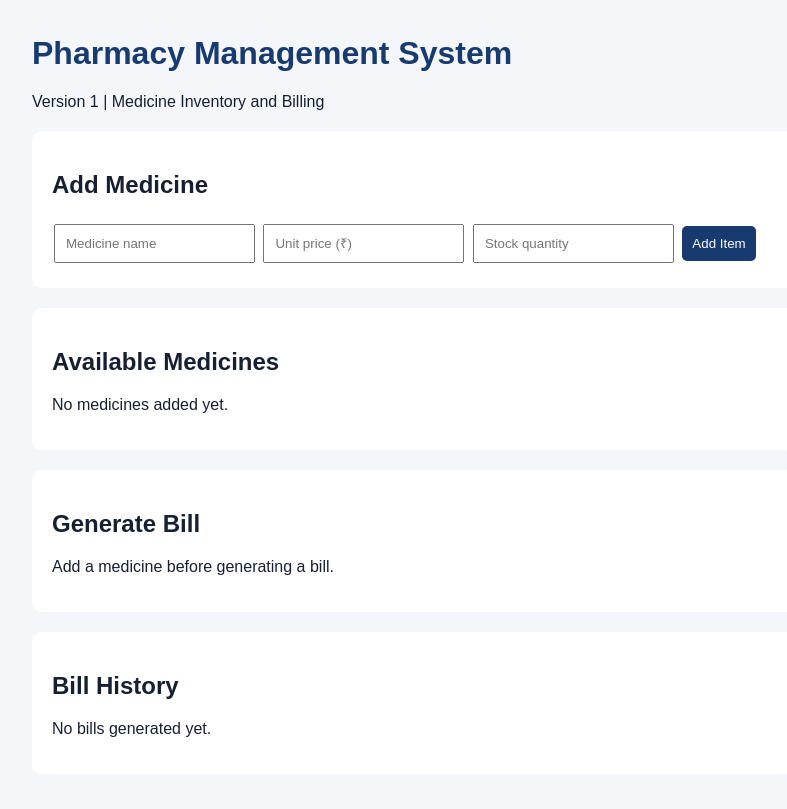
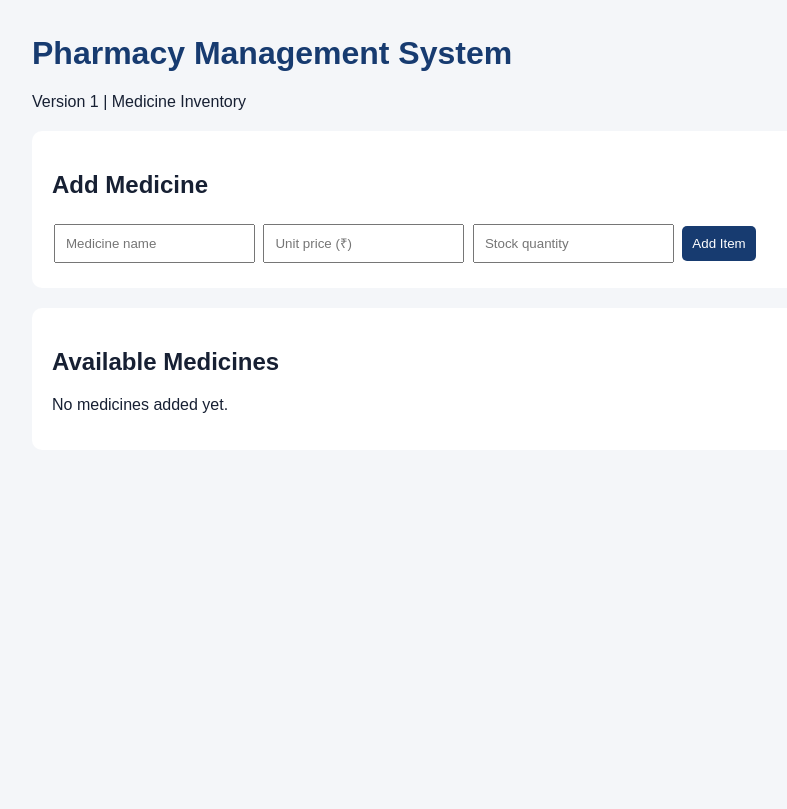
Before and after one commit to siddharthvr7/PharmacySystem, a Flask app: page / in a window 1280 px wide. Shown: the whole page, without its empty margins (108-895 px from the left). After the commit the page ends 413 px from the top, so only its background shows below. Run offline with Flask 3, Linux system fonts and the light colour scheme.

Commit message:
Align v1 with Add Items feature

```diff
--- a/app.py
+++ b/app.py
@@ -4,10 +4,8 @@ from threading import Lock
 
 app = Flask(__name__)
 
-# Version 1: data is stored in memory.
+# Version 1: Add Items only. Data is stored in memory.
 medicines = {}
-bills = []
-next_bill_id = 1
 data_lock = Lock()
 
 
@@ -17,13 +15,8 @@ def index():
         medicine_list = {
             name: item.copy() for name, item in medicines.items()
         }
-        bill_list = [item.copy() for item in bills]
 
-    return render_template(
-        "index.html",
-        medicines=medicine_list,
-        bills=bill_list
-    )
+    return render_template("index.html", medicines=medicine_list)
 
 
 @app.route("/add", methods=["POST"])
@@ -52,61 +45,6 @@ def add_medicine():
     return redirect(url_for("index"))
 
 
-@app.route("/bill", methods=["POST"])
-def generate_bill():
-    global next_bill_id
-
-    name = request.form.get("name", "").strip()
-
-    try:
-        quantity = int(request.form.get("quantity", ""))
-    except (ValueError, TypeError):
-        abort(400, description="Invalid quantity.")
-
-    if quantity <= 0:
-        abort(400, description="Quantity must be positive.")
-
-    with data_lock:
-        if name not in medicines:
-            abort(400, description="Medicine not found.")
-
-        medicine = medicines[name]
-
-        if quantity > medicine["stock"]:
-            abort(400, description="Insufficient stock.")
-
-        total = round(medicine["price"] * quantity, 2)
-        medicine["stock"] -= quantity
-
-        bill = {
-            "id": next_bill_id,
-            "medicine": name,
-            "quantity": quantity,
-            "unit_price": medicine["price"],
-            "total": total
-        }
-
-        bills.append(bill)
-        next_bill_id += 1
-        bill_id = bill["id"]
-
-    return redirect(url_for("view_bill", bill_id=bill_id))
-
-
-@app.route("/bills/<int:bill_id>")
-def view_bill(bill_id):
-    with data_lock:
-        bill = next(
-            (item.copy() for item in bills if item["id"] == bill_id),
-            None
-        )
-
-    if bill is None:
-        abort(404)
-
-    return render_template("bill.html", bill=bill)
-
-
 @app.route("/health")
 def health():
     return {"status": "healthy", "version": "v1"}, 200
--- a/templates/index.html
+++ b/templates/index.html
@@ -21,7 +21,7 @@
             margin: 20px 0;
             border-radius: 10px;
         }
-        input, select, button {
+        input, button {
             padding: 10px;
             margin: 5px 2px;
         }
@@ -38,12 +38,11 @@
             text-align: left;
             border-bottom: 1px solid #ddd;
         }
-        a { color: #175bb5; }
     </style>
 </head>
 <body>
     <h1>Pharmacy Management System</h1>
-    <p>Version 1 | Medicine Inventory and Billing</p>
+    <p>Version 1 | Medicine Inventory</p>
 
     <section>
         <h2>Add Medicine</h2>
@@ -61,7 +60,11 @@
         <h2>Available Medicines</h2>
         {% if medicines %}
         <table>
-            <tr><th>Medicine</th><th>Price</th><th>Stock</th></tr>
+            <tr>
+                <th>Medicine</th>
+                <th>Price</th>
+                <th>Stock</th>
+            </tr>
             {% for name, item in medicines.items() %}
             <tr>
                 <td>{{ name }}</td>
@@ -74,42 +77,5 @@
         <p>No medicines added yet.</p>
         {% endif %}
     </section>
-
-    <section>
-        <h2>Generate Bill</h2>
-        {% if medicines %}
-        <form action="/bill" method="post">
-            <select name="name" required>
-                {% for name in medicines %}
-                <option value="{{ name }}">{{ name }}</option>
-                {% endfor %}
-            </select>
-            <input name="quantity" type="number" min="1"
-                   placeholder="Quantity" required>
-            <button type="submit">Generate Bill</button>
-        </form>
-        {% else %}
-        <p>Add a medicine before generating a bill.</p>
-        {% endif %}
-    </section>
-
-    <section>
-        <h2>Bill History</h2>
-        {% if bills %}
-        <table>
-            <tr><th>Bill ID</th><th>Medicine</th><th>Total</th><th>Details</th></tr>
-            {% for bill in bills %}
-            <tr>
-                <td>{{ bill.id }}</td>
-                <td>{{ bill.medicine }}</td>
-                <td>₹{{ "%.2f"|format(bill.total) }}</td>
-                <td><a href="/bills/{{ bill.id }}">View Bill</a></td>
-            </tr>
-            {% endfor %}
-        </table>
-        {% else %}
-        <p>No bills generated yet.</p>
-        {% endif %}
-    </section>
 </body>
 </html>
```
Also changed, not shown: tests/test_app.py (+40 -37 lines).
